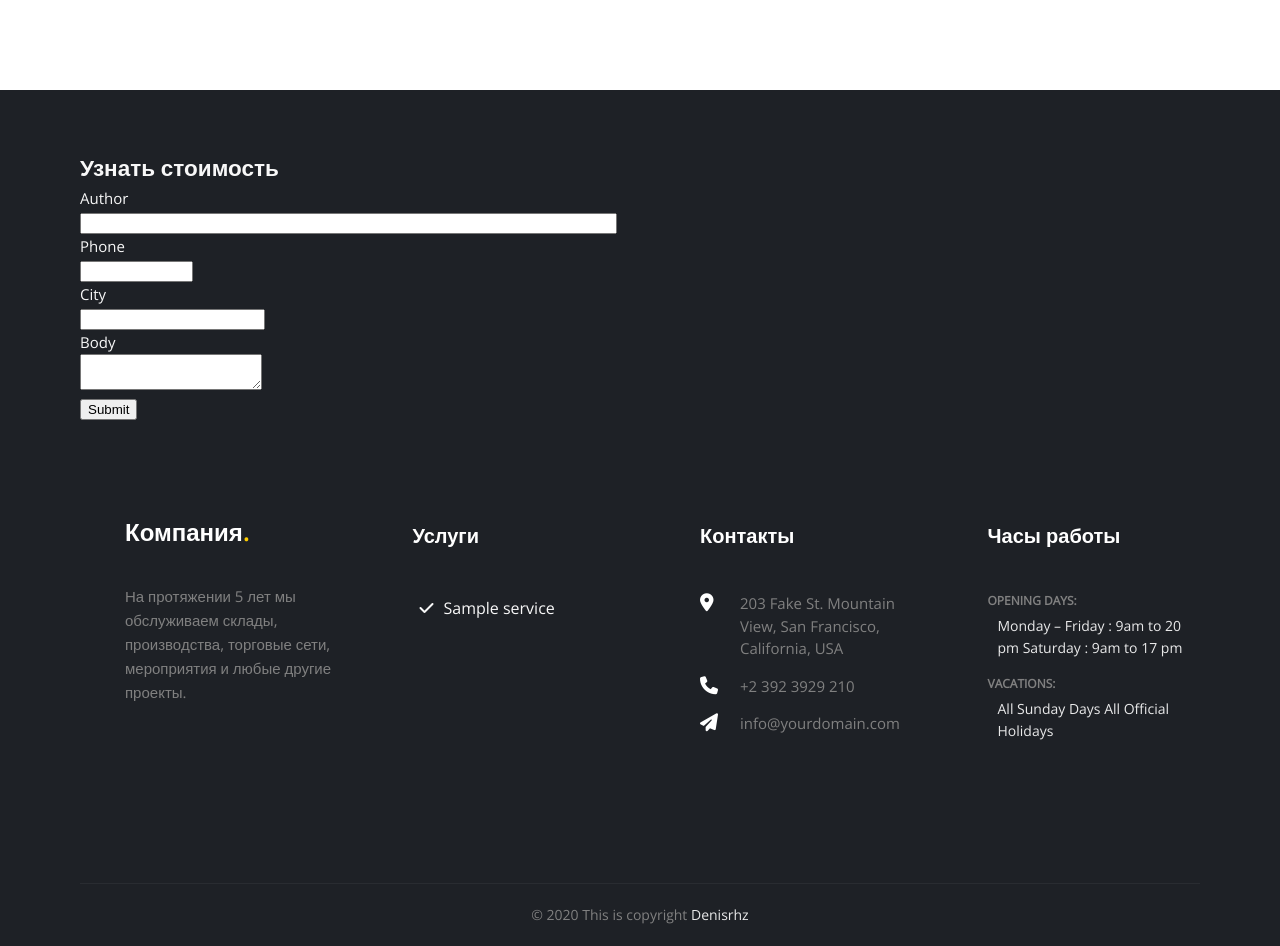
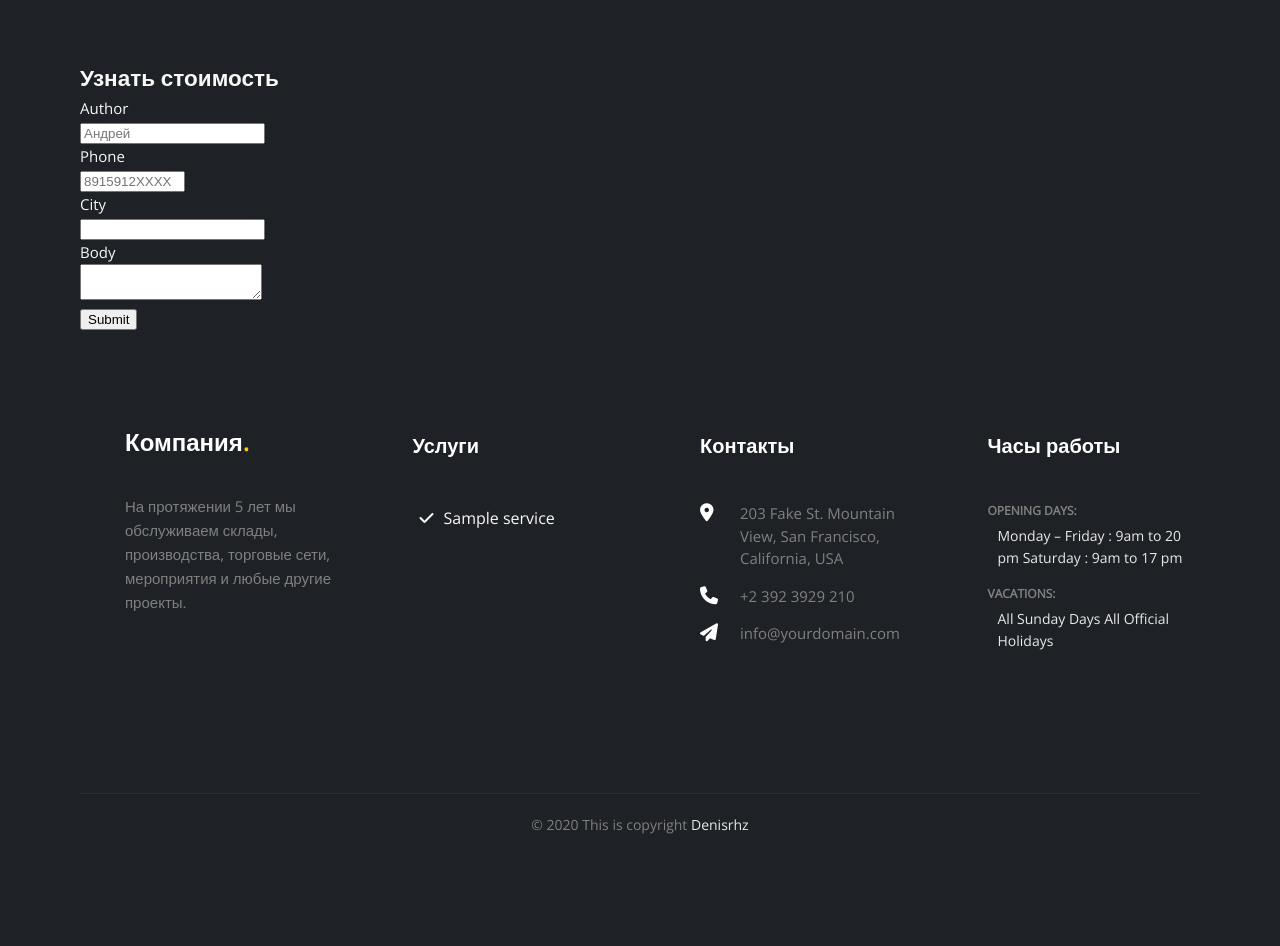
Before and after one commit to denisrhz/PorterService, a Flask app: template app/templates/message.html in a window 1280 px wide. Shown: the part 80-1026 px from the top of the page. After the commit the page ends 914 px from the top, so only its background shows below. Run offline with Flask 2, Linux system fonts and the light colour scheme; the template is opened without the code that fills it: most values are stand-ins (such as "Sample title", 1, 10 or a date in 2020); form fields are guessed from the names that the template uses; parts of the project's set-up code (start-up, migrations or seed data) failed here and were passed over; some libraries are stand-ins or nearby versions.

Commit message:
Feature: MessageForm, Admin

```diff
--- a/app/models.py
+++ b/app/models.py
@@ -12,7 +12,7 @@ class Service(db.Model):
     messages = db.relationship('Message', backref='service', lazy='dynamic')
 
     def __repr__(self):
-        return 'Услуга: {}'.format(self.title)
+        return '{}'.format(self.title)
 
 class City(db.Model):
     id = db.Column(db.Integer, primary_key=True)
@@ -21,7 +21,7 @@ class City(db.Model):
     messages = db.relationship('Message', backref='city', lazy='dynamic')
 
     def __repr__(self):
-        return 'Город: {}'.format(self.name)
+        return '{}'.format(self.name)
 
 class Message(db.Model):
     id = db.Column(db.Integer, primary_key=True)
@@ -34,4 +34,4 @@ class Message(db.Model):
     city_id = db.Column(db.Integer, db.ForeignKey('city.id'))
 
     def __repr__(self):
-        return 'Телефон: {}, Имя: {}'.format(self.phone, self.author)
+        return '{}: {}'.format(self.author, self.phone)
--- a/app/routes.py
+++ b/app/routes.py
@@ -1,7 +1,7 @@
-from flask import render_template
-from app import app
+from flask import render_template, flash, redirect, url_for
+from app import app, db
 from app.forms import MessageForm
-from app.models import Service
+from app.models import Service, Message
 
 @app.route('/')
 def index():
@@ -11,5 +11,13 @@ def index():
 @app.route('/message/<service>', methods=['GET', 'POST'])
 def message(service):
     form = MessageForm()
-    # Доделать обработку формы
-    return render_template('message.html', form=form, service=service)
+    if form.validate_on_submit():
+        message = Message(author=form.author.data,
+                            phone=form.phone.data,
+                            body=form.body.data,
+                            service_id=service,
+                            city_id=form.city.data)
+        db.session.add(message)
+        db.session.commit()
+        return redirect(url_for('message', service=service))
+    return render_template('message.html', form=form)
--- a/app/static/style.css
+++ b/app/static/style.css
@@ -75,7 +75,6 @@ body, p, h1, h2, h3, h4, h5, h6 {
 
 /* Contacts */
 .contacts {
-    margin-bottom: 90px;
     background-color: #1e2126;
 }
 
@@ -254,6 +253,7 @@ body, p, h1, h2, h3, h4, h5, h6 {
 
 /* About */
 .about {
+    margin-top: 90px;
     overflow: hidden;
     background: #1e2126;
 }
--- a/app/templates/message.html
+++ b/app/templates/message.html
@@ -3,39 +3,41 @@
 {% block content %}
 <section class="section">
     <div class="container">
-        <h1>Узнать стоимость</h1>
-        <form action="" method="post" novalidate>
+        <div class="form__inner">
+            <h1 class="form__title">Узнать стоимость</h1>
+            <form class="form__form" action="" method="post" novalidate>
                 {{ form.hidden_tag() }}
-            <p>
+                <p class="form__author">
                     {{ form.author.label }}<br>
-                {{ form.author(size=64) }}
+                    {{ form.author(size=20, placeholder="Андрей") }}
                     {% for error in form.author.errors %}
-                <span style="color: red;">[{{ error }}]</span>
+                    <div style="color: red;">{{ error }}</div>
                     {% endfor %}
                 </p>
-            <p>
+                <p class="form__phone">
                     {{ form.phone.label }}<br>
-                {{ form.phone(size=11) }}
+                    {{ form.phone(size=10, placeholder="8915912XXXX") }}
                     {% for error in form.phone.errors %}
-                <span style="color: red;">[{{ error }}]</span>
+                    <div style="color: #ffcd00;">{{ error }}</div>
                     {% endfor %}
                 </p>
-            <p>
+                <p class="form__city">
                     {{ form.city.label }}<br>
                     {{ form.city() }}
                     {% for error in form.city.errors %}
-                <span style="color: red;">[{{ error }}]</span>
+                    <div style="color: #ffcd00;">{{ error }}</div>
                     {% endfor %}
                 </p>
-            <p>
+                <p class="form__body">
                     {{ form.body.label }}<br>
-                {{ form.body(size=256) }}
+                    {{ form.body(size=256 , placeholder="") }}
                     {% for error in form.body.errors %}
-                <span style="color: red;">[{{ error }}]</span>
+                    <div style="color: #ffcd00;">{{ error }}</div>
                     {% endfor %}
                 </p>
-            <p>{{ form.submit() }}</p>
+                <p class="form__submit">{{ form.submit() }}</p>
             </form>
+        </div>
     </div>
 </section>
 {% endblock %}
```
Also changed, not shown: app/__init__.py (+9 -0 lines), app/forms.py (+11 -4 lines). Lines whose indentation alone changed are shown as unchanged.
